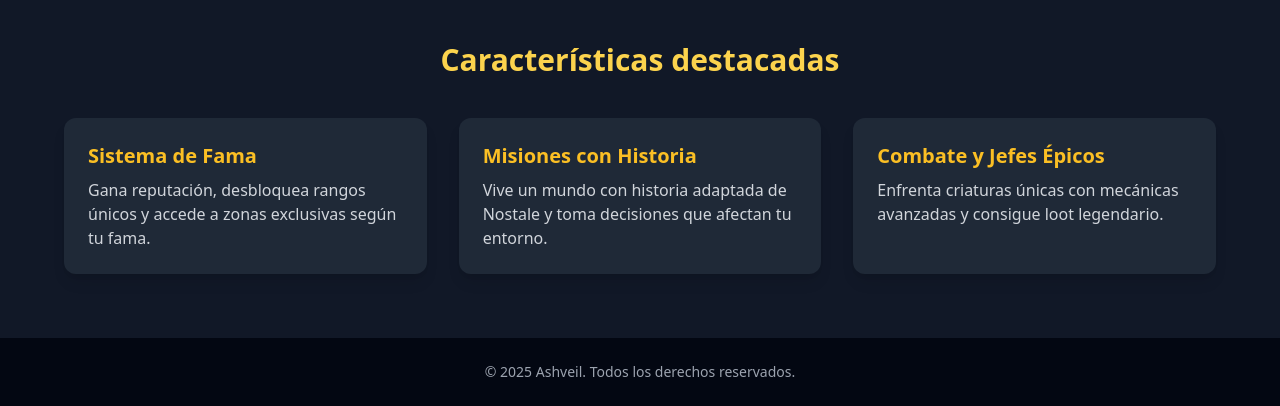
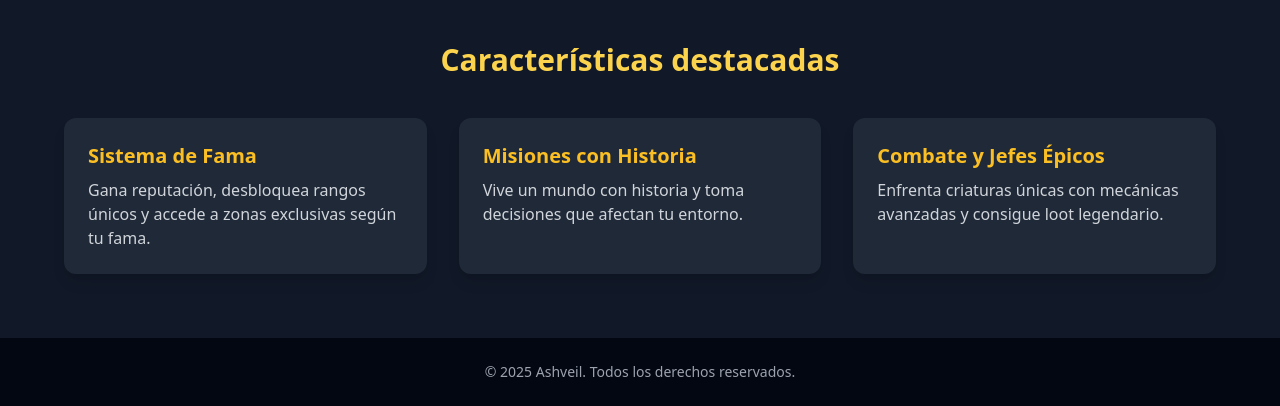
Before and after one commit to NmanBlast/Ashveil, a plain HTML site: page index.html in a window 1280 px wide. Shown: the part 822-1228 px from the top of the page. Drawn offline with nearby package versions, Linux system fonts and the light colour scheme.

Commit message:
Update index.html

```diff
--- a/index.html
+++ b/index.html
@@ -34,7 +34,7 @@
           </div>
           <div class="bg-gray-800 p-6 rounded-xl shadow-lg">
             <h3 class="text-xl font-semibold text-amber-400 mb-2">Misiones con Historia</h3>
-            <p class="text-gray-300">Vive un mundo con historia adaptada de Nostale y toma decisiones que afectan tu entorno.</p>
+            <p class="text-gray-300">Vive un mundo con historia y toma decisiones que afectan tu entorno.</p>
           </div>
           <div class="bg-gray-800 p-6 rounded-xl shadow-lg">
             <h3 class="text-xl font-semibold text-amber-400 mb-2">Combate y Jefes Épicos</h3>
```
